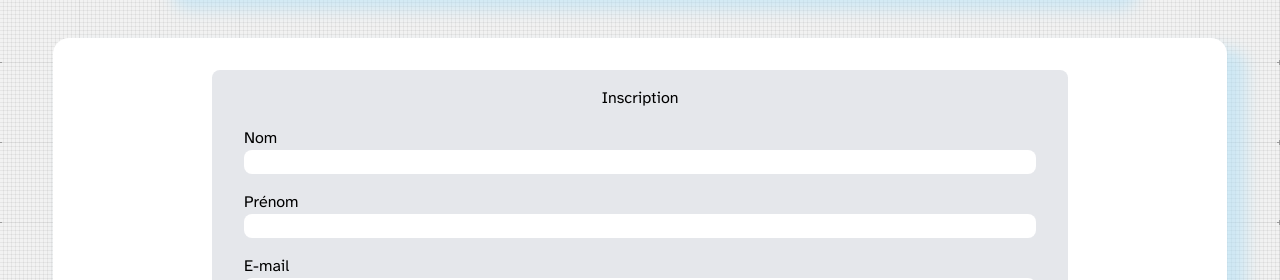
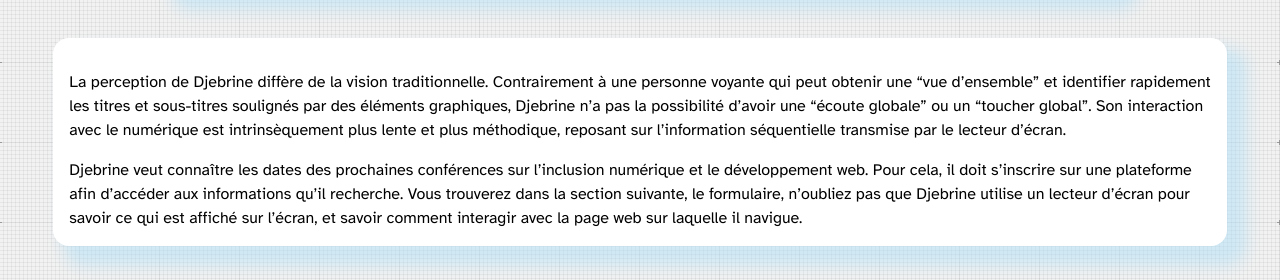
Before and after one commit to Sylvain-Lepoutre/react-bada11y, a React (Vite) app: page /persona1/step1 in a window 1280 px wide. Shown: the part 178-458 px from the top of the page. Built offline with nearby package versions, Linux system fonts and the light colour scheme.

Commit message:
feat(Persona1-step1): add content

```diff
--- /dev/null
+++ b/src/components/pages/persona1step1/BadFormIntro.tsx
@@ -0,0 +1,29 @@
+import { Section } from "../../sections/Section";
+
+import { pStyles } from "../../../routes/root";
+
+export const BadFormIntro = () => {
+  return (
+    <Section>
+      <p className={pStyles}>
+        La perception de Djebrine diffère de la vision traditionnelle.
+        Contrairement à une personne voyante qui peut obtenir une “vue
+        d’ensemble” et identifier rapidement les titres et sous-titres soulignés
+        par des éléments graphiques, Djebrine n’a pas la possibilité d’avoir une
+        “écoute globale” ou un “toucher global”. Son interaction avec le
+        numérique est intrinsèquement plus lente et plus méthodique, reposant
+        sur l’information séquentielle transmise par le lecteur d’écran.
+      </p>
+
+      <p>
+        Djebrine veut connaître les dates des prochaines conférences sur
+        l’inclusion numérique et le développement web. Pour cela, il doit
+        s’inscrire sur une plateforme afin d’accéder aux informations qu’il
+        recherche. Vous trouverez dans la section suivante, le formulaire,
+        n’oubliez pas que Djebrine utilise un lecteur d’écran pour savoir ce qui
+        est affiché sur l’écran, et savoir comment interagir avec la page web
+        sur laquelle il navigue.
+      </p>
+    </Section>
+  );
+};
--- a/src/data/personas.ts
+++ b/src/data/personas.ts
@@ -16,7 +16,7 @@ export const personas: Persona[] = [
     imgSrc: "https://placehold.co/128x128/png",
     linkURL: "/persona1",
     intro:
-      "Djebrine est un entrepreneur dynamique de 33 ans. Il est non-voyant. Chaque matin, il s’installe devant son ordinateur, équipé d’un lecteur d’écran et d’un afficheur braille. Le lecteur d’écran est un logiciel doté d’un synthétiseur vocal qui récupere l’information textuelle et la retranscrit vocalement et en braille pour Djebrine.",
+      "Djebrine est un entrepreneur dynamique de 33 ans. Il est non-voyant. Chaque matin, il s’installe devant son ordinateur, équipé d’un lecteur d’écran et d’un afficheur braille. Le lecteur d’écran est un logiciel doté d’un synthétiseur vocal qui récupere l’information textuelle et la retranscrit vocalement et en braille pour Djebrine. Il traite autant le texte saisi au clavier que le contenu de l'écran (menus, boîtes de dialogue, texte des documents, pages Internet…). Ces outils technologiques lui servent de pont entre son monde sans vision et le monde numérique.",
     step1Title: "Etape 1 : Formulaire d'inscription",
   },
   {
--- a/src/routes/personaStep1.tsx
+++ b/src/routes/personaStep1.tsx
@@ -1,4 +1,5 @@
 import { Header } from "../components/headers/Header";
+import { BadFormIntro } from "../components/pages/persona1step1/BadFormIntro";
 import { BadFormNoSemanticSection } from "../components/pages/persona1step1/BadFormNoSemanticSection";
 import { BadFormNoSemanticSectionExp } from "../components/pages/persona1step1/BadFormNoSemanticSectionExp";
 import { BadShoppingNoFocusSection } from "../components/pages/persona2step1/BadShoppingNoFocusSection";
@@ -14,6 +15,8 @@ export const PersonaStep1 = ({ personaName, personaStep1Title }: Props) => {
     <>
       <Header heading={personaName} textContent={personaStep1Title} />
       <main className="mx-auto my-12 w-11/12">
+        {personaName === "Djebrine" ? <BadFormIntro /> : null}
+
         {personaName === "Djebrine" ? <BadFormNoSemanticSection /> : null}
         {personaName === "Sophie" ? <BadShoppingNoFocusSection /> : null}
 
```
